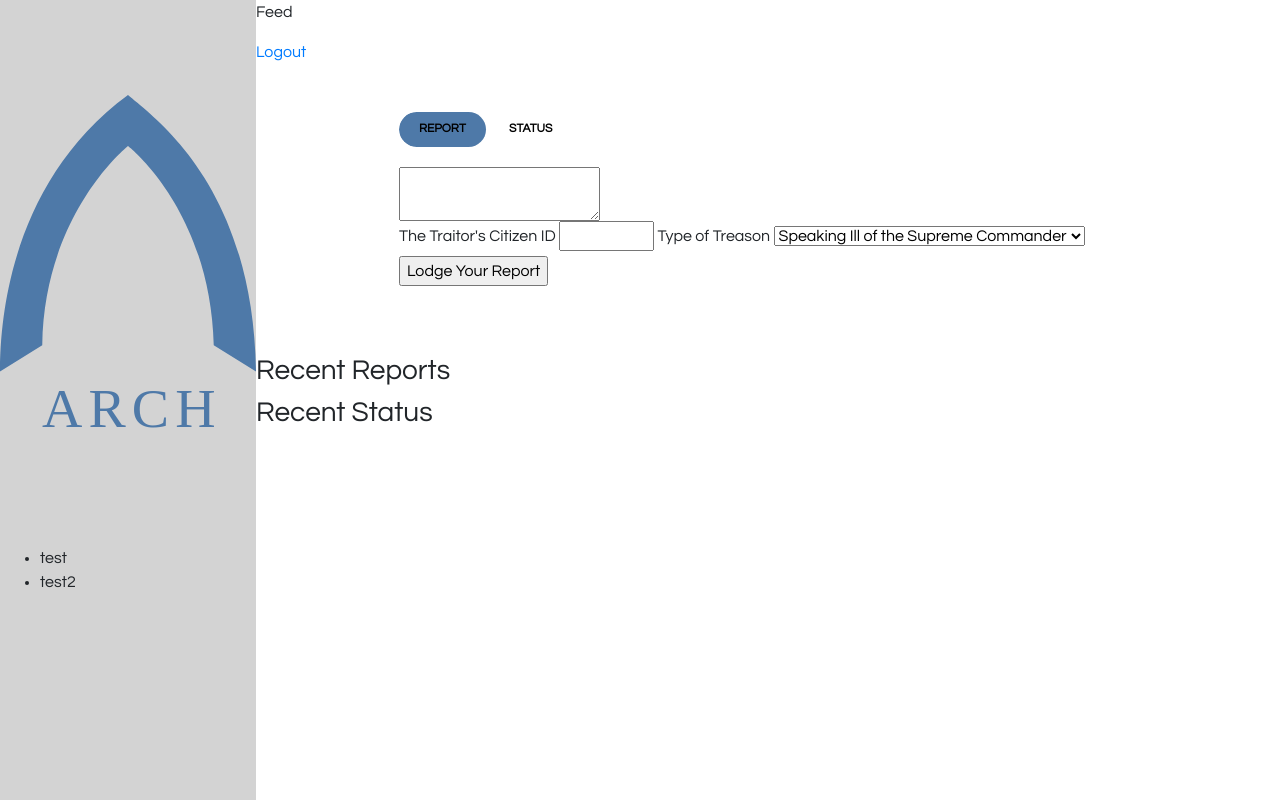
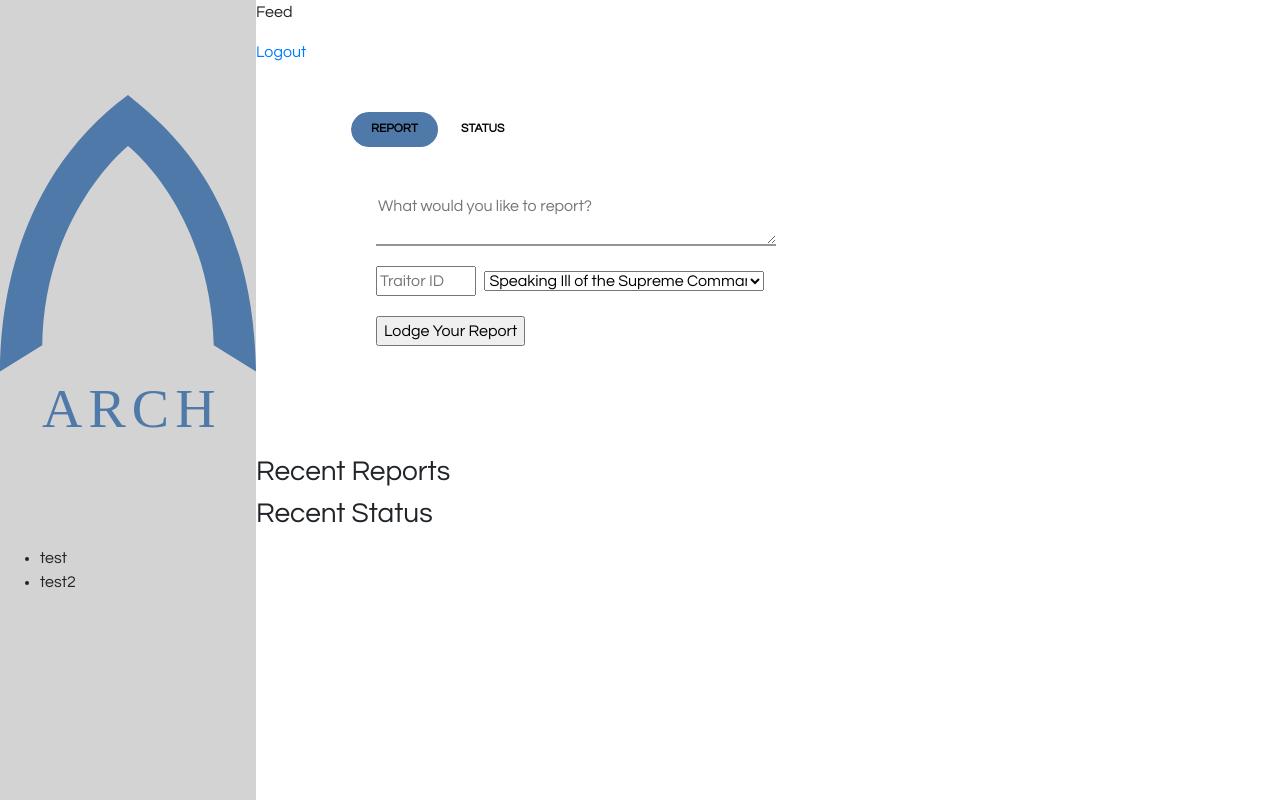
Before and after one commit to blaiddyd/arch-rank, a Flask app: page /feed in a window 1280 px wide. Run offline with Flask 2, Linux system fonts and the light colour scheme; the visitor is signed in with stand-in values (Sample User, id 1); data comes from the database, SQL or seed files in the repository; data that the repository does not hold is empty; some libraries are stand-ins or nearby versions.

Commit message:
added basic formatting

```diff
--- a/app/forms.py
+++ b/app/forms.py
@@ -25,13 +25,12 @@ class SignUp(FlaskForm):
             raise ValidationError('This citizen already exists in Arch')
 
 class CitizenReport(FlaskForm):
-    reporter = StringField('Your Citizen ID', validators=[DataRequired(), Length(min=4, max=8)])
-    traitor = StringField("The Traitor's Citizen ID", validators=[DataRequired(), Length(min=4, max=8)])
-    category = SelectField('Type of Treason', choices=offenses, validators=[DataRequired()])
-    body = TextAreaField('More about your report')
+    traitor = StringField("The Traitor's Citizen ID", render_kw={"placeholder": "Traitor ID"}, validators=[DataRequired(), Length(min=4, max=8)])
+    category = SelectField('Type of Treason', render_kw={"placeholder": "Select an offense"}, choices=offenses, validators=[DataRequired()])
+    body = TextAreaField('More about your report', render_kw={"placeholder": "What would you like to report?"})
     report_submit = SubmitField('Lodge Your Report')
 
 class CitizenStatus(FlaskForm):
-    status = TextAreaField("What's on your mind?")
+    status = TextAreaField("What's on your mind?", render_kw={"placeholder": "What are you up to?"})
     status_category = SelectField('Type of Activity', choices=activities, validators=[DataRequired()])
     status_submit = SubmitField('Submit Status')
--- a/app/templates/feed.html
+++ b/app/templates/feed.html
@@ -2,6 +2,9 @@
 
 {% block content %}
 <style>
+     #feed {
+          width: 50vw;
+     }
      .container {
           width: 75%;
           margin: 3rem auto;
@@ -69,7 +72,47 @@
       }
 
       .tab--body {
+           width: 100%;
           margin-bottom: 20px;
+          padding: 25px;
+      }
+
+      .form-body {
+          width: 100%;
+          margin-block-end: 20px;
+      }
+
+      .form-body textarea {
+           width: 100%;
+           border: none;
+           border-bottom: 2px solid #959595;
+      }
+
+      .form-actions {
+          width: 100%;
+          display: flex;
+          justify-content: start;
+          align-items: start;
+          align-content: start;
+          flex-direction: column;
+      }
+
+      .form-actions--container {
+          width: 100%;
+          margin-bottom: 20px;
+      }
+
+      .form-actions--container input {
+           width: 25%;
+           margin-right: 5px;
+      }
+
+      .form-actions--container select {
+           width: 70%;
+      }
+
+      .form-button {
+           float: right;
       }
 
 
@@ -95,22 +138,32 @@
                           <div class="form-body">
                               {{ form.body(size=140) }}
                           </div>
-                          {{ form.traitor.label }}
+                          <div class="form-actions">
+                               <div class="form-actions--container">
                                    {{ form.traitor(size=8) }}
-                          {{ form.category.label }}
                                    {{ form.category }}
+                              </div>
+                              <div class="form-button">
                                    {{ form.report_submit() }}
+                              </div>
+                         </div>
                      </form>
                 </div>
 
                 <div id="status-tab" class="tab--body">
                      <form method="post">
                           {{ status_input.hidden_tag() }}
-                          {{ status_input.status_category.label() }}
+                          <div class="form-body">
+                              {{ status_input.status(size=140) }}
+                          </div>
+                          <div class="form-actions">
+                               <div class="form-actions--container">
                                    {{ status_input.status_category }}
-                          {{ status_input.status.label }}
-                          {{ status_input.status(size=140) }}
+                              </div>
+                              <div class="form-button">
                                    {{ status_input.status_submit() }}
+                              </div>
+                         </div>
                      </form>
                 </div>
            </div>
```
Lines whose indentation alone changed are shown as unchanged.
